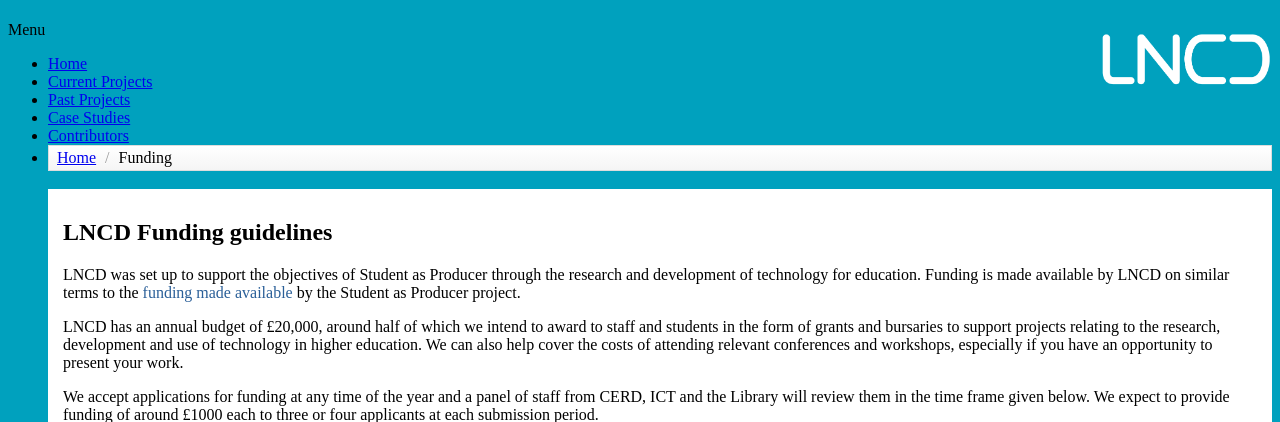
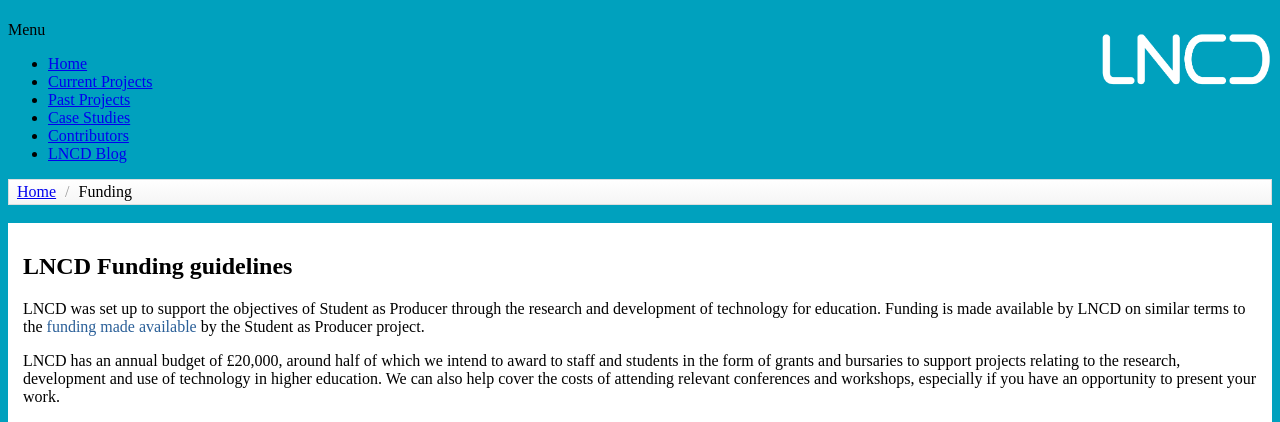
Before and after one commit to lncd/LNCD-Site, a CodeIgniter app: page /index.php/funding/index in a window 1280 px wide. Shown: the top 422 px of the page. Run offline with CodeIgniter, Linux system fonts and the light colour scheme; data that the repository does not hold is empty; some libraries are stand-ins or nearby versions.

Commit message:
Missing quote. Sigh.

```diff
--- a/application/views/header_view.php
+++ b/application/views/header_view.php
@@ -53,7 +53,7 @@
 									<li><a href="<?php echo site_url('projects/past'); ?>">Past Projects</a></li>
 									<li><a href="<?php echo site_url('projects/case_studies'); ?>">Case Studies</a></li>
 									<li><a href="<?php echo site_url('contributors'); ?>">Contributors</a></li>
-									<li><a href="http://blog.lncd.org>LNCD Blog</a></li>
+									<li><a href="http://blog.lncd.org">LNCD Blog</a></li>
 								</ul>
 
 							</div>
--- a/application/views/index_view.php
+++ b/application/views/index_view.php
@@ -56,7 +56,7 @@
 			<h2>Contact</h2>
 			<p>LNCD is co-ordinated by <a title="Joss' blog" href="http://phone.online.lincoln.ac.uk/jwinn">Joss Winn</a> in the Centre for Educational Research and Development,&nbsp;University of Lincoln. LN6 7TS. Telephone 01522 886075.</p>
 			<p>Want to get in touch?&nbsp;<a href="http://twitter.com/lncd">@lncd</a>&nbsp;|&nbsp;<a href="mailto:lncd@lincoln.ac.uk">lncd@</a></p>
-			<p><iframe style="width:100%;height:300px;"  frameBorder='0' src='http://a.tiles.mapbox.com/v3/jacksonj04.map-0vareqkt.html#17/53.22975/-0.550460272903412'></iframe><br>
+			<p><iframe style="width:100%;height:300px;" frameBorder='0' src='http://a.tiles.mapbox.com/v3/jacksonj04.map-0vareqkt.html#17/53.22975/-0.550460272903412'></iframe><br>
 			<small><a style="color: #0000ff; text-align: left;" href="http://maps.google.com/maps?q=http:%2F%2Flncn.eu%2Ffmt&amp;ie=UTF8&amp;vpsrc=0&amp;ll=53.228541,-0.549766&amp;spn=0.004628,0.012784&amp;source=embed">View Larger Map</a></small></p>
 		</div>
 	</div>
```
